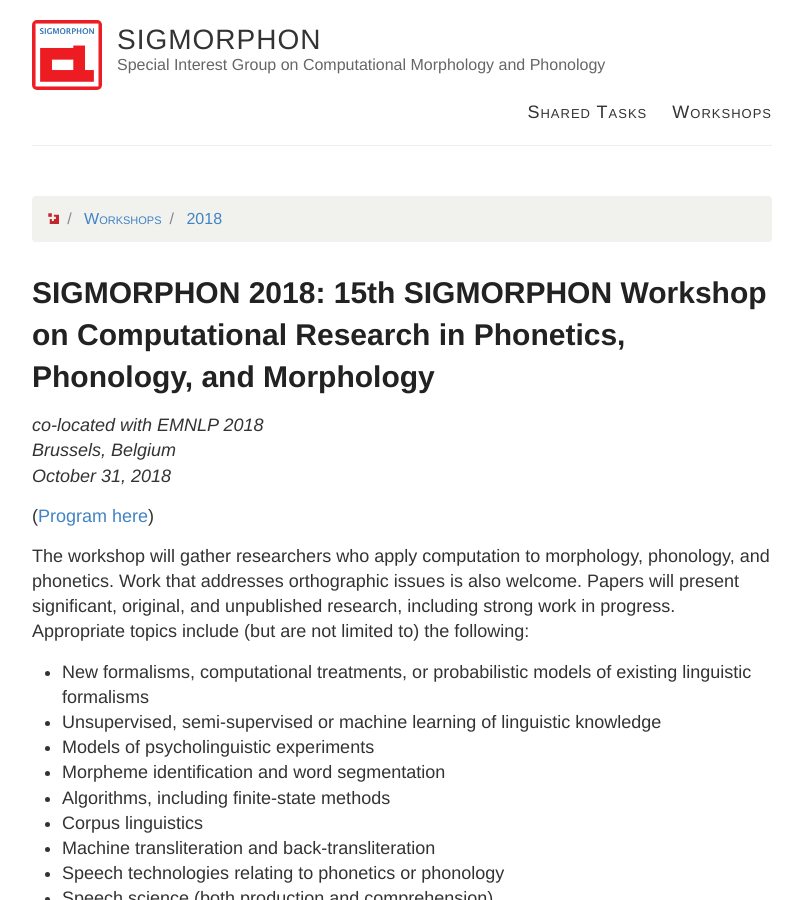
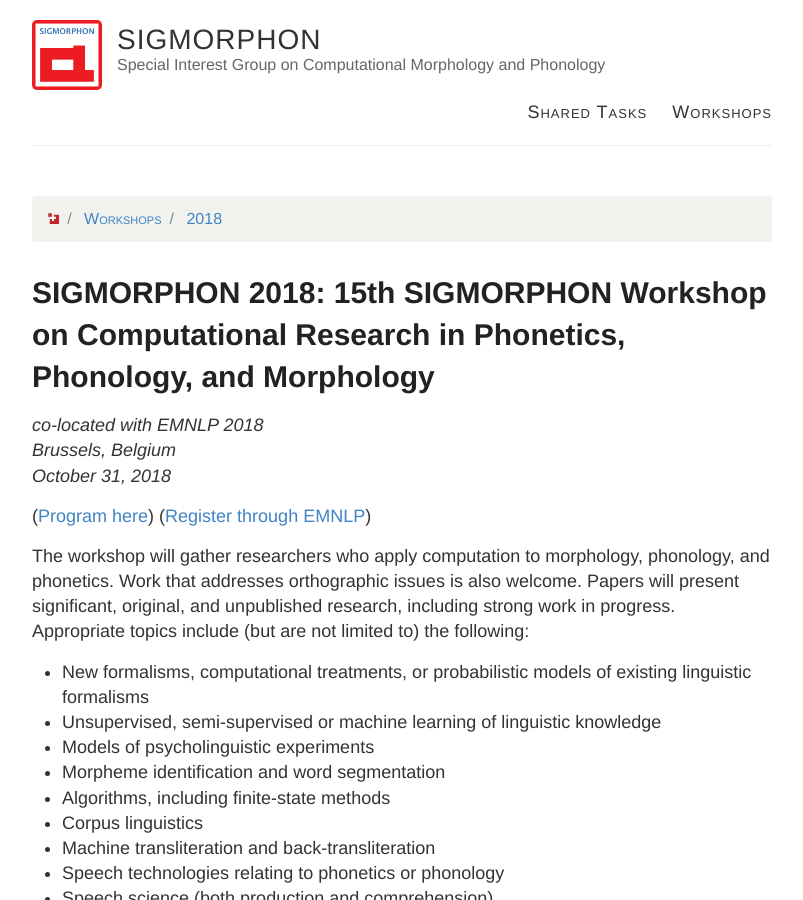
Before and after one commit to sigmorphon/sigmorphon.github.io, a Jekyll site: the page built from workshops/2018/index.md, in a window 1280 px wide and 900 px high. Shown: the whole window, without its empty margins (238-1041 px from the left). Built offline with Jekyll 4.4.1, drawn with Linux system fonts in a browser that asks for light colours.

Commit message:
registration info

```diff
--- a/workshops/2018/index.md
+++ b/workshops/2018/index.md
@@ -11,6 +11,7 @@
 </i></p>
 
 ([Program here](program))
+([Register through EMNLP](https://aclweb.org/conference/emnlp-2018-conference-registration/))
 
 The workshop will gather researchers who apply computation to morphology, phonology, and phonetics. Work that addresses orthographic issues is also welcome. Papers will present significant, original, and unpublished research, including strong work in progress. Appropriate topics include (but are not limited to) the following:
 
```
